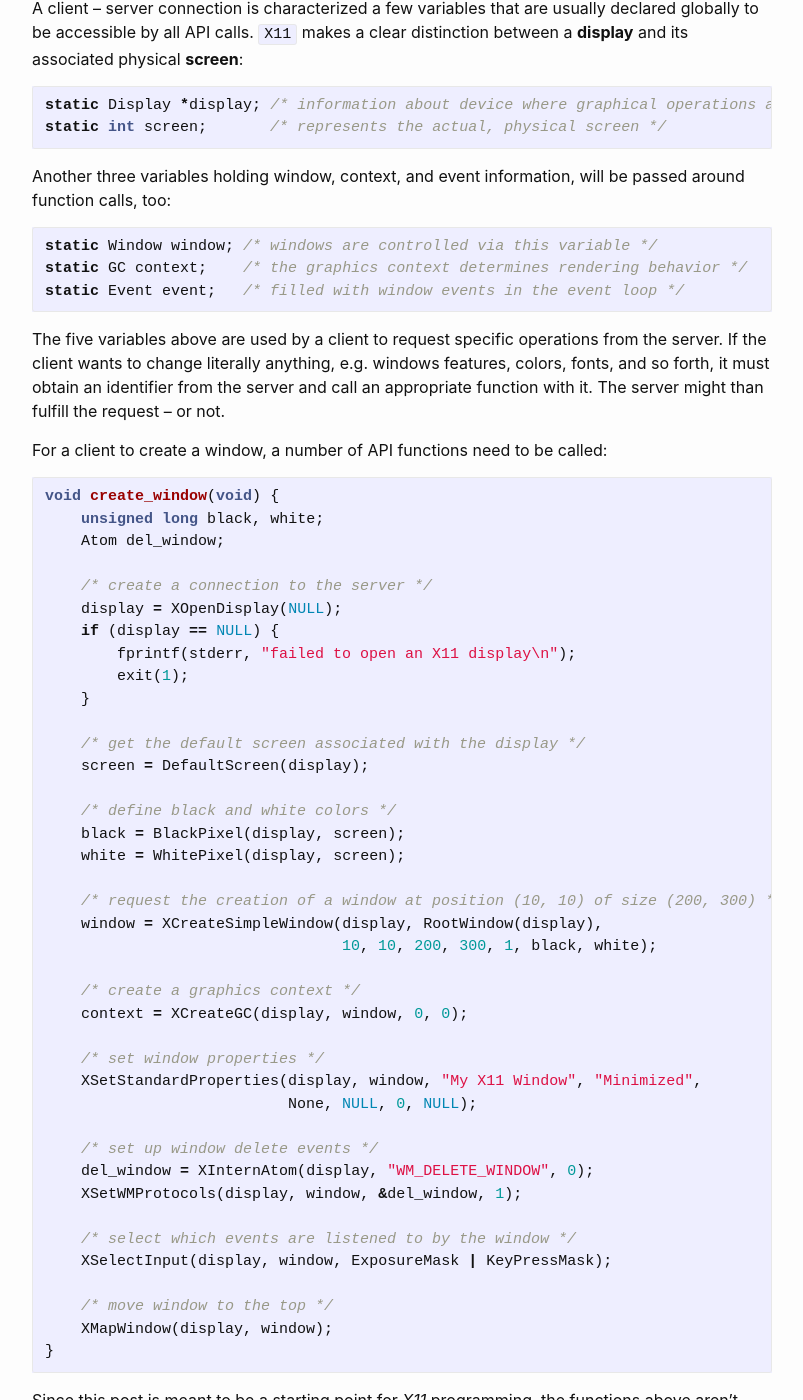
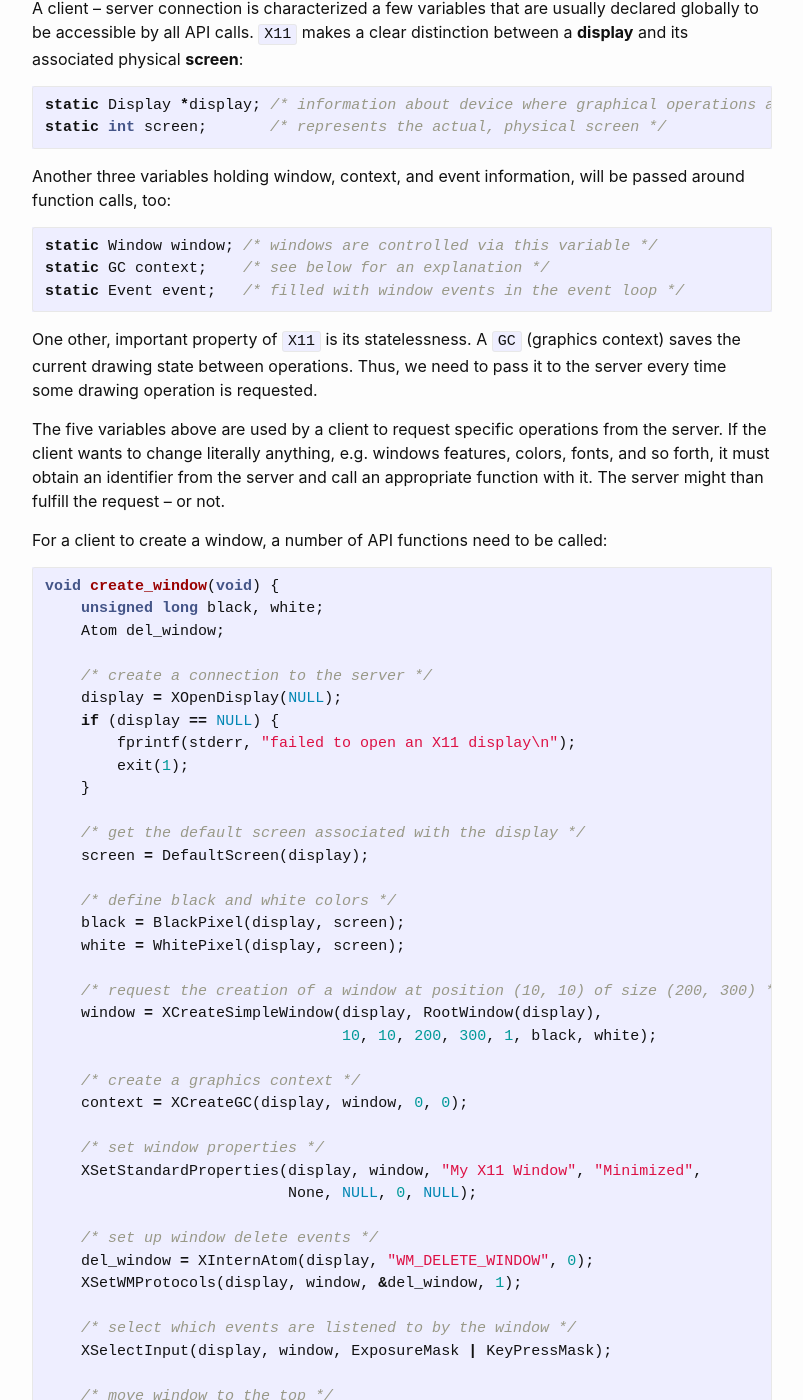
Before and after one commit to DanielSchuette/DanielSchuette.github.io, a Jekyll site: the page built from _posts/2019-09-08-x11_window_system.md, in a window 1280 px wide and 1400 px high, scrolled down 1730 px. Shown: the whole window, without its empty margins (238-1041 px from the left). Built offline with Jekyll 4.4.1, drawn with Linux system fonts in a browser that asks for light colours; nearby versions of some CDN libraries; some web fonts are replaced; comment, search, counter and statistics services are not loaded; some of the changed text lies outside the part shown.

Commit message:
update x11 post

````diff
--- a/_posts/2019-09-08-x11_window_system.md
+++ b/_posts/2019-09-08-x11_window_system.md
@@ -68,9 +68,11 @@ Another three variables holding window, context, and event information, will be
 
 ```c
 static Window window; /* windows are controlled via this variable */
-static GC context;    /* the graphics context determines rendering behavior */
+static GC context;    /* see below for an explanation */
 static Event event;   /* filled with window events in the event loop */
 ```
+
+One other, important property of `X11` is its statelessness. A `GC` (graphics context) saves the current drawing state between operations. Thus, we need to pass it to the server every time some drawing operation is requested.
 
 The five variables above are used by a client to request specific operations from the server. If the client wants to change literally anything, e.g. windows features, colors, fonts, and so forth, it must obtain an identifier from the server and call an appropriate function with it. The server might than fulfill the request -- or not.
 
@@ -124,7 +126,12 @@ After creating a window, an event queue can be polled using `XNextEvent()`:
 
 ```c
     while(1) {
-        /* get the next event (blocks if there is none) */
+        /*
+         * get the next event (blocks if there is none)
+         * XNextEvent() calls XFlush(), so we don't need to explicitly
+         * flush the request queue (requests are not send to the server
+         * one-by-one but batch-wise!)
+         */
         XNextEvent(display, &event);
 
         /* draw a small black rectangle whenever the window is not covered (i.e. exposed) */
````
